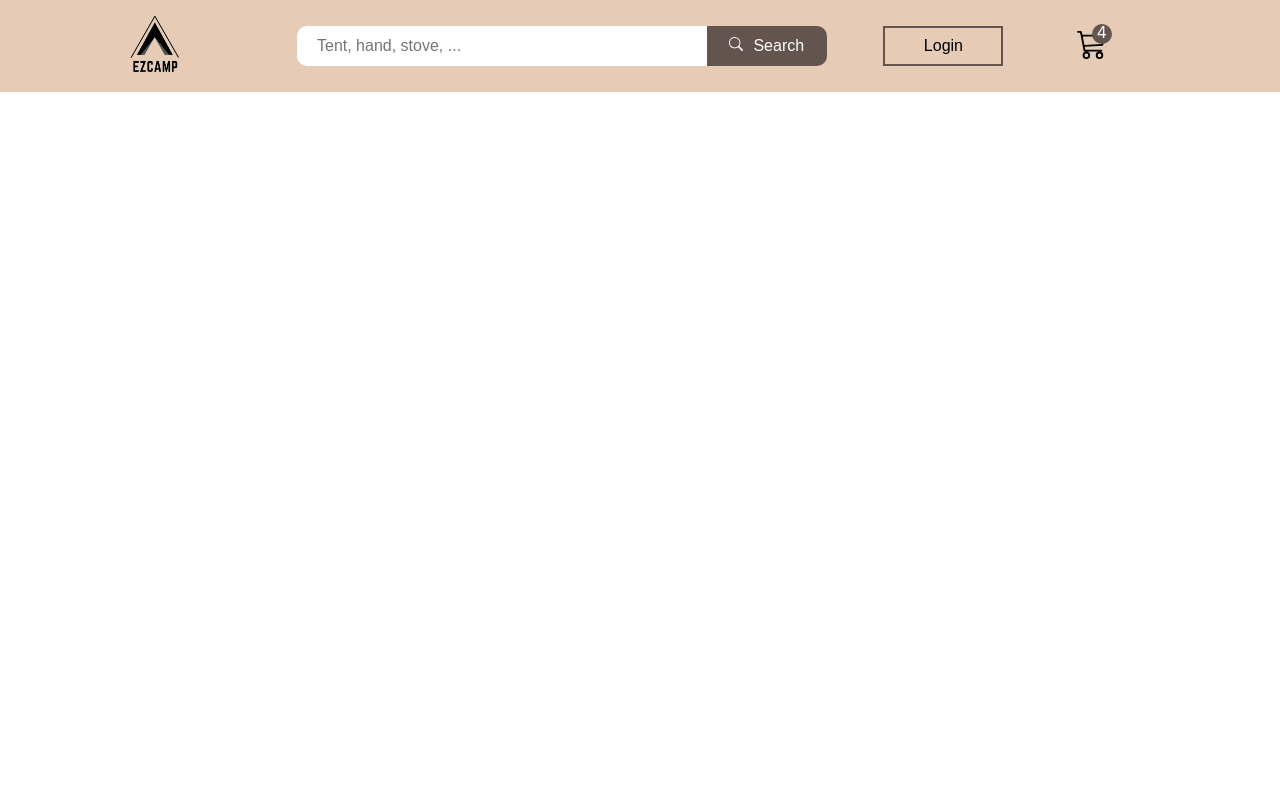
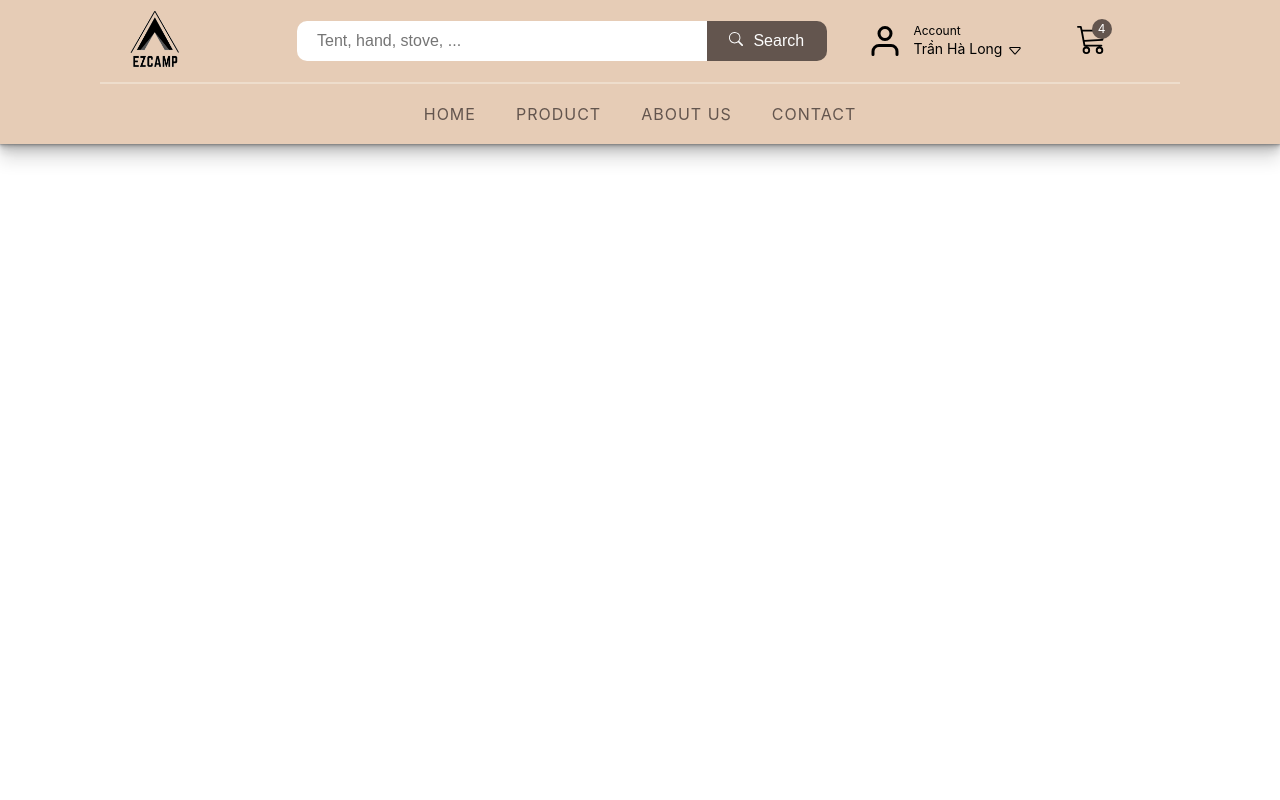
Before and after one commit to GulpinL/ezcamp-frontend, a React (Create React App) app: page / in a window 1280 px wide. Shown: the top 800 px of the page. Built offline with nearby package versions, Linux system fonts and the light colour scheme.

Commit message:
create navbar

```diff
--- a/src/components/Navbar/Navbar.jsx
+++ b/src/components/Navbar/Navbar.jsx
@@ -6,7 +6,7 @@ import { Link } from 'react-router-dom';
 import "./Navbar.sass"
 
 const Navbar = () => {
-  const [accountName, setAccountName] = useState("")
+  const [accountName, setAccountName] = useState("Trần Hà Long")
   const [cartAmount, setCartAmount] = useState(4)
 
   return (
@@ -42,6 +42,31 @@ const Navbar = () => {
           </div>
         </div>
       </div>
+      <div className="line"></div>
+      <div className="navbar-container ">
+        <ul className="navbar-list">
+          <li className='navbar-item'>
+            <Link to = "/" className='navbar-link'>
+              Home
+            </Link>
+          </li>
+          <li className="navbar-item">
+            <Link to = "/" className='navbar-link'>
+              Product
+            </Link>
+          </li>
+          <li className='navbar-item'>
+            <Link to ="/" className='navbar-link'>
+              About us
+            </Link>
+          </li>
+          <li className='navbar-item'>
+            <Link to = "/" className='navbar-link'>
+              Contact
+            </Link>
+          </li>
+        </ul>
+      </div>
     </nav>
   )
 }
--- a/src/components/Navbar/Navbar.sass
+++ b/src/components/Navbar/Navbar.sass
@@ -5,12 +5,15 @@
     width: 100%
     z-index: 999
     background: var(--first-theme-color)
-    padding: 5px 100px
+    padding: 0px 100px
+    box-shadow: 0 1px 1px rgba(0,0,0,0.12),0 2px 2px rgba(0,0,0,0.12), 0 4px 4px rgba(0,0,0,0.12), 0 8px 8px rgba(0,0,0,0.12),0 16px 16px rgba(0,0,0,0.12)
 
 .navbar-container
     width: 100%
+    max-width: 1500px
     display: flex
     align-items: center
+    margin: auto
 
 .navbar-brand
     width: var(--col-two)
@@ -50,6 +53,33 @@
     width: var(--col-two)
     display: flex
     justify-content: end
+    cursor: pointer
+    z-index: 9
+
+.account
+    display: flex
+    align-items: center
+
+.account-icon
+    font-size: 36px
+
+.account-info
+    margin-right: -20px
+    margin-left: 10px
+
+    p
+        font-size: 12px
+
+    .name
+        font-size: 14px
+
+.account-name
+    display: flex
+    align-items: center
+
+.account-down-icon
+    margin-top: 5px
+    margin-left: 5px
 
 .login-btn
     height: 40px
@@ -65,6 +95,7 @@
     width: var(--col-two)
     display: flex
     justify-content: center
+    cursor: pointer
 
 .cart
     position: relative
@@ -77,7 +108,37 @@
     width: 20px
     height: 20px
     text-align: center
-    line-height: 16px
+    font-size: 12px
+    line-height: 20px
     border-radius: 50%
     top: -5px
     right: -5px
+
+.navbar-list
+    width: 100%
+    display: flex
+    justify-content: center
+    align-items: center
+
+.navbar-item
+    padding: 20px 20px
+    transition: .4s ease all
+    cursor: pointer
+
+.navbar-item:hover
+    background: var(--second-theme-color)
+
+.navbar-item:hover .navbar-link
+    color: var(--third-theme-color)
+.navbar-link
+    width: 100%
+    height: 100%
+    color: var(--second-theme-color)
+    letter-spacing: 1px
+    text-transform: uppercase
+    text-decoration: none
+
+.line
+    width: 100%
+    height: 2px
+    background: var(--third-theme-color)
```
